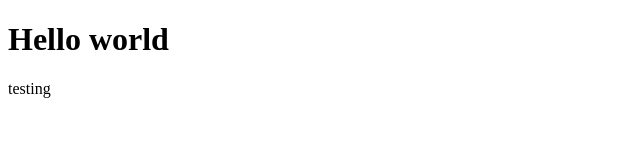
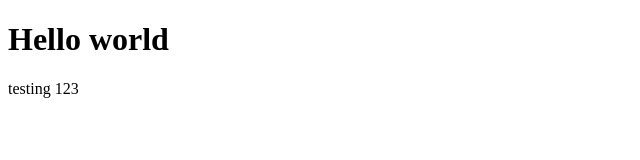
Before and after one commit to rockroman/WEBINAR, a plain HTML site: page index.html in a window 1280 px wide. Shown: the full height of the page, 0-640 px from the left. Drawn offline with Linux system fonts and the light colour scheme.

Commit message:
Update index.html

```diff
--- a/index.html
+++ b/index.html
@@ -7,7 +7,7 @@
 </head>
 <body>
     <h1>Hello world</h1>
-    <p>testing</p>
+    <p>testing  123</p>
 
 </body>
 </html>
```
